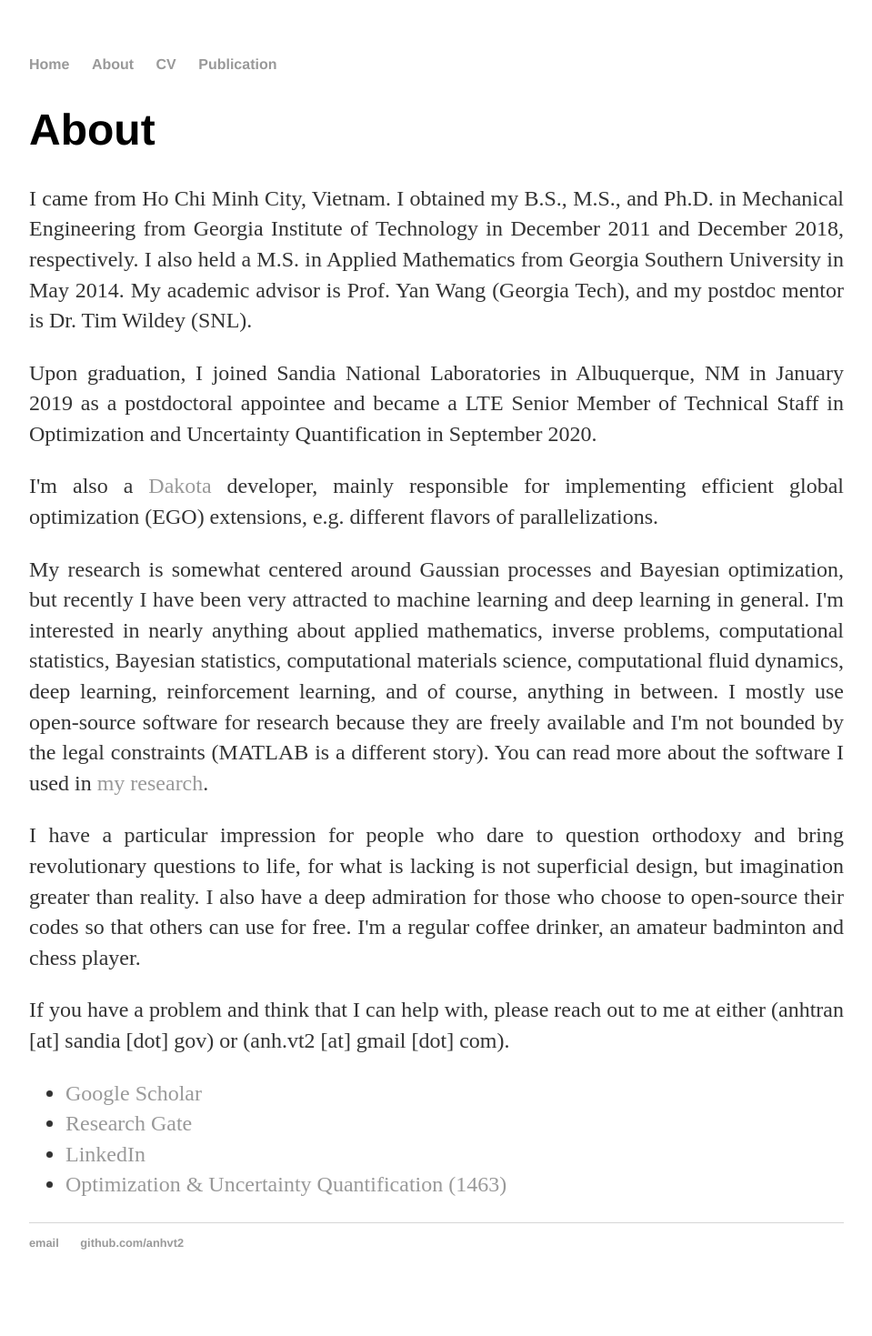
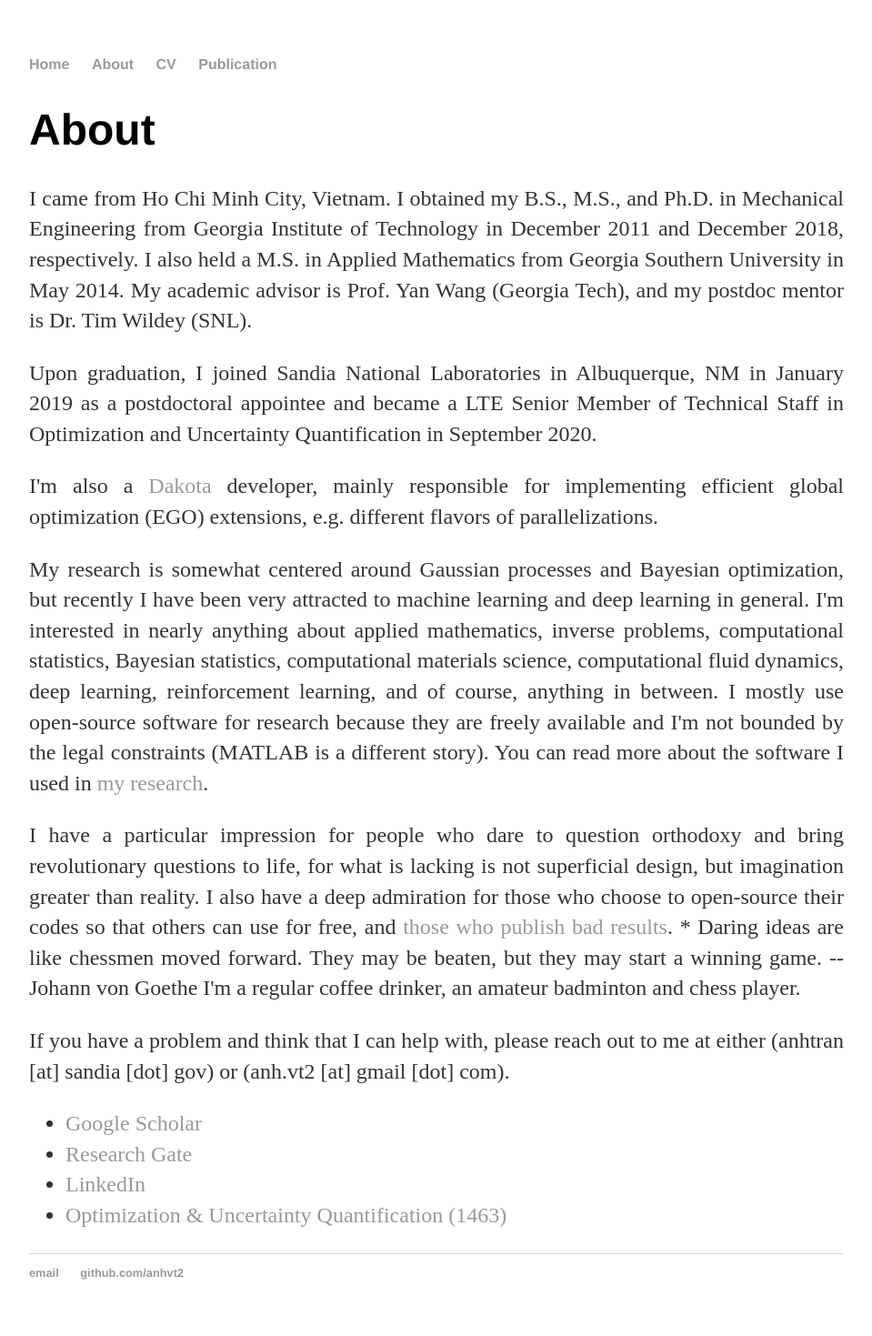
Before and after one commit to anhvt2/anhvt2.github.io, a Jekyll site: the page built from about/index.html, in a window 1280 px wide. Shown: the whole page at 91% size, without its empty margins (160-1119 px from the left). Built offline with Jekyll 4.4.1, drawn with Linux system fonts in a browser that asks for light colours; before the commit the page ends 1436 px from its top, so only the background shows below that.

Commit message:
update about/

```diff
--- a/about/index.html
+++ b/about/index.html
@@ -22,7 +22,14 @@
 			</p>
 
 			<p>
-				I have a particular impression for people who dare to question orthodoxy and bring revolutionary questions to life, for what is lacking is not superficial design, but imagination greater than reality. I also have a deep admiration for those who choose to open-source their codes so that others can use for free. I'm a regular coffee drinker, an amateur badminton and chess player.
+				I have a particular impression for people who dare to question orthodoxy and bring revolutionary questions to life, for what is lacking is not superficial design, but imagination greater than reality. I also have a deep admiration for those who choose to open-source their codes so that others can use for free, and <a href="https://espressospin.org/2020/04/22/share-your-negative-results/">those who publish bad results</a>.
+
+
+				* Daring ideas are like chessmen moved forward. They may be beaten, but they may start a winning game. -- Johann von Goethe
+
+
+
+				I'm a regular coffee drinker, an amateur badminton and chess player.
 			</p>
 
 			<p>
```
